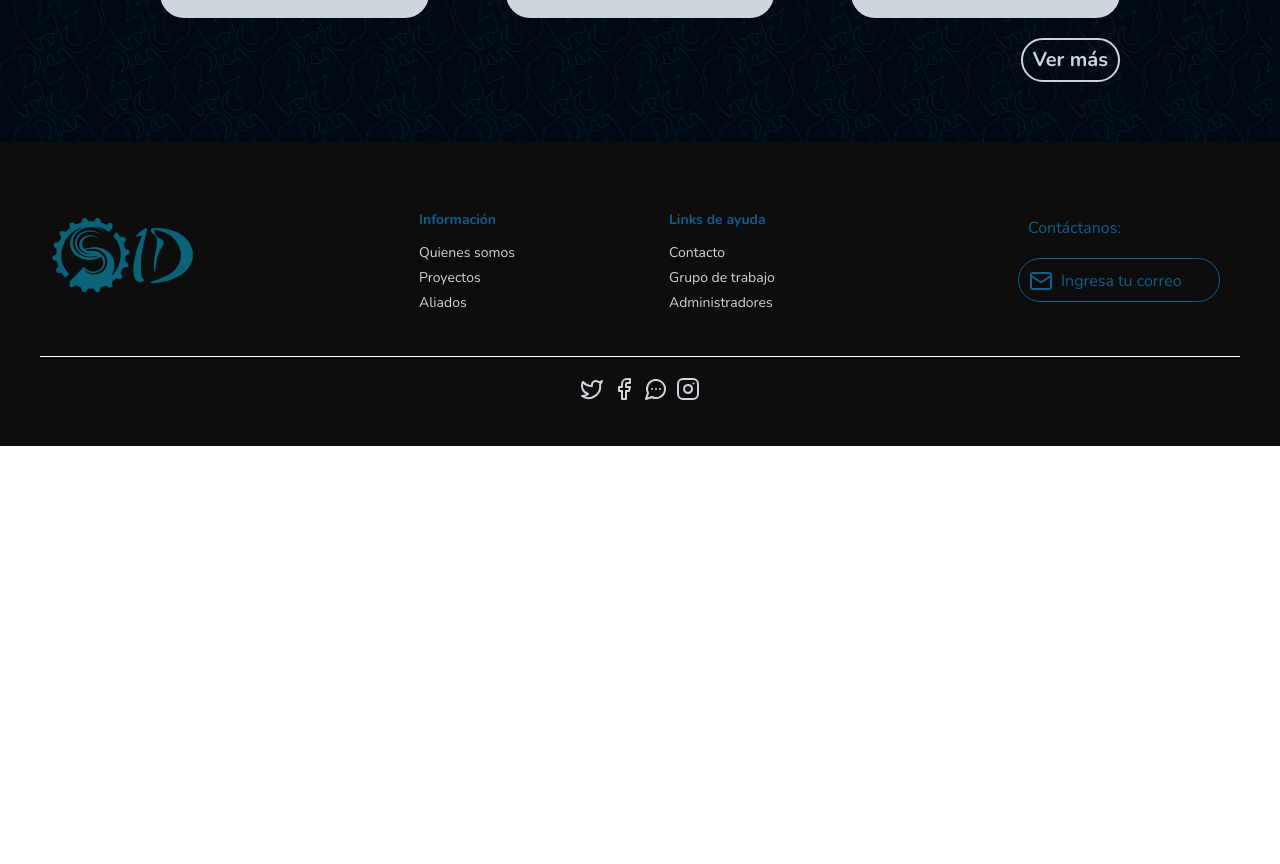
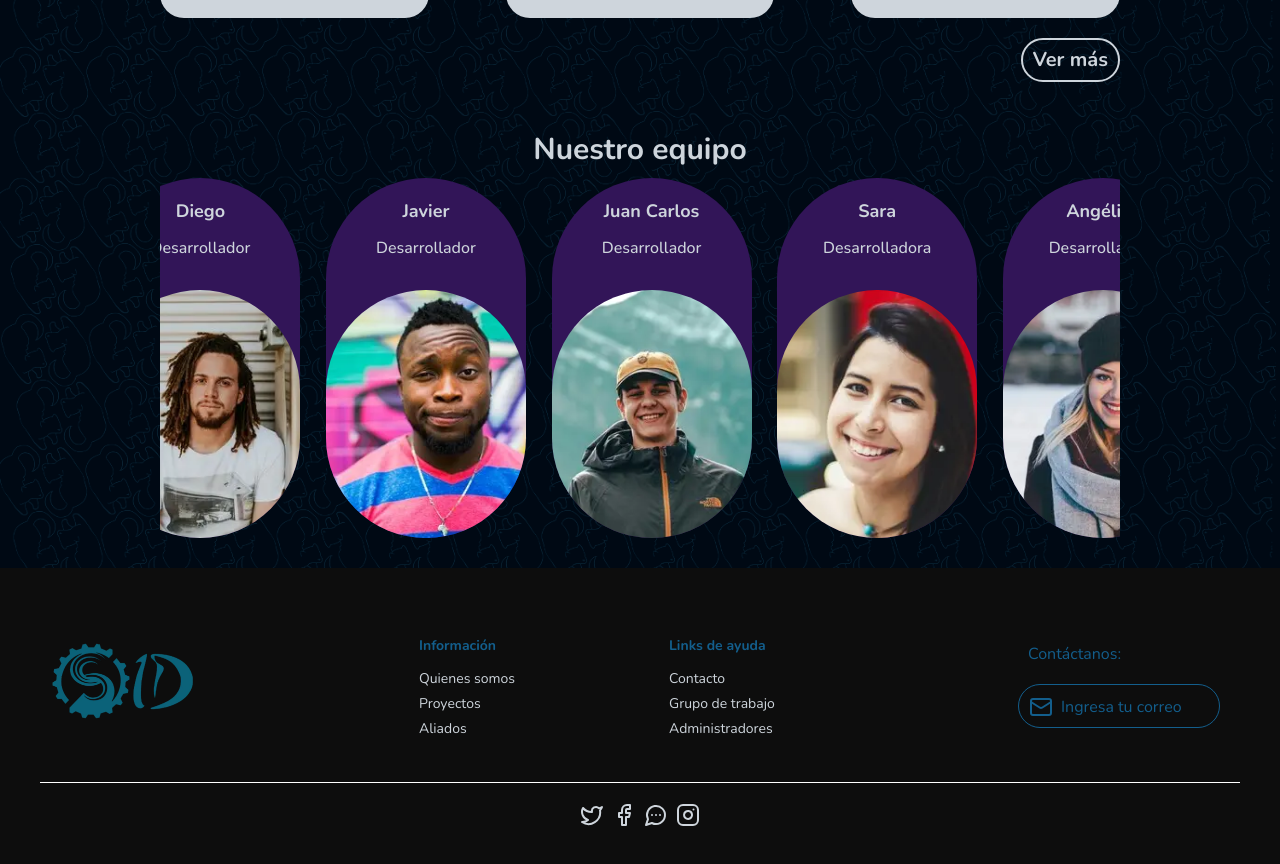
Before and after one commit to GrupoSemanadeingenioSID/sid-frontend, a Next.js app: page / in a window 1280 px wide. Shown: the part 1560-2424 px from the top of the page. Before the commit the page ends 2006 px from the top, so only its background shows below. Built offline with nearby package versions, Linux system fonts and the light colour scheme.

Commit message:
FIX: se corrigió un bug o problema, lit

```diff
--- a/src/app/page.tsx
+++ b/src/app/page.tsx
@@ -1,8 +1,8 @@
 import { Lilita_One } from "next/font/google";
+import Marquee from "react-fast-marquee";
 import Link from "next/link";
 import CourseCard from "@/components/courses/courseCard";
 import TeamCard from "@/components/team/teamCard";
-import { useState } from 'react';
 import Footer from "@/components/footer";
 
 const lilita = Lilita_One({
@@ -13,12 +13,10 @@ const lilita = Lilita_One({
 
 export default function Home() {
 
-  const [paused, setPaused] = useState(false);
-  const toggleAnimation = () => { setPaused(prev => !prev); }
   const courses = [1, 2, 3];
 
   const activities = [1,2,3,4]
-  const team = [
+  const equipo = [
     {
       nombre: "Angélica",
       rol: "Desarrolladora",
@@ -116,7 +114,18 @@ export default function Home() {
           <article></article>
 
           {/* ARTICULO PARA LOS EQUIPOS*/}
-          <article>
+
+          <article className="flex flex-col py-1.25 md:py-2.5 gap-2.5 justify-around items-center overflow-hidden">
+
+            <h2 className="w-full text-center text-2xl font-bold lg:text-3xl">
+              Nuestro equipo
+            </h2>
+
+            <Marquee pauseOnHover={true} className="min-h-61 sm:min-h-67 md:min-h-74 lg:min-h-80 xl:min-h-91" style={{minHeight: "275px", }}>
+              {equipo.map((miembro, index) => (
+                <TeamCard nombre={miembro.nombre} rol={miembro.rol} foto={miembro.foto} key={index}></TeamCard>
+              ))}
+            </Marquee>
 
           </article>
         </section>
--- a/src/styles/globals.css
+++ b/src/styles/globals.css
@@ -64,25 +64,3 @@ body {
 .border-french-gray {
   border-color: var(--french-gray);
 }
-
-
-/* Carruseles */
-.carousel {
-  display: flex;
-  width: max-content;
-  animation: scroll-left 10s linear infinite;
-  animation-play-state: running;
-}
-
-@keyframes scroll-left {
-  0% {
-    transform: translateX(0);
-  }
-  100% {
-    transform: translateX(-50%);
-  }
-}
-
-.carousel.paused  {
-  animation-play-state: paused; /* Pause carousel when user hovers */
-}
```
